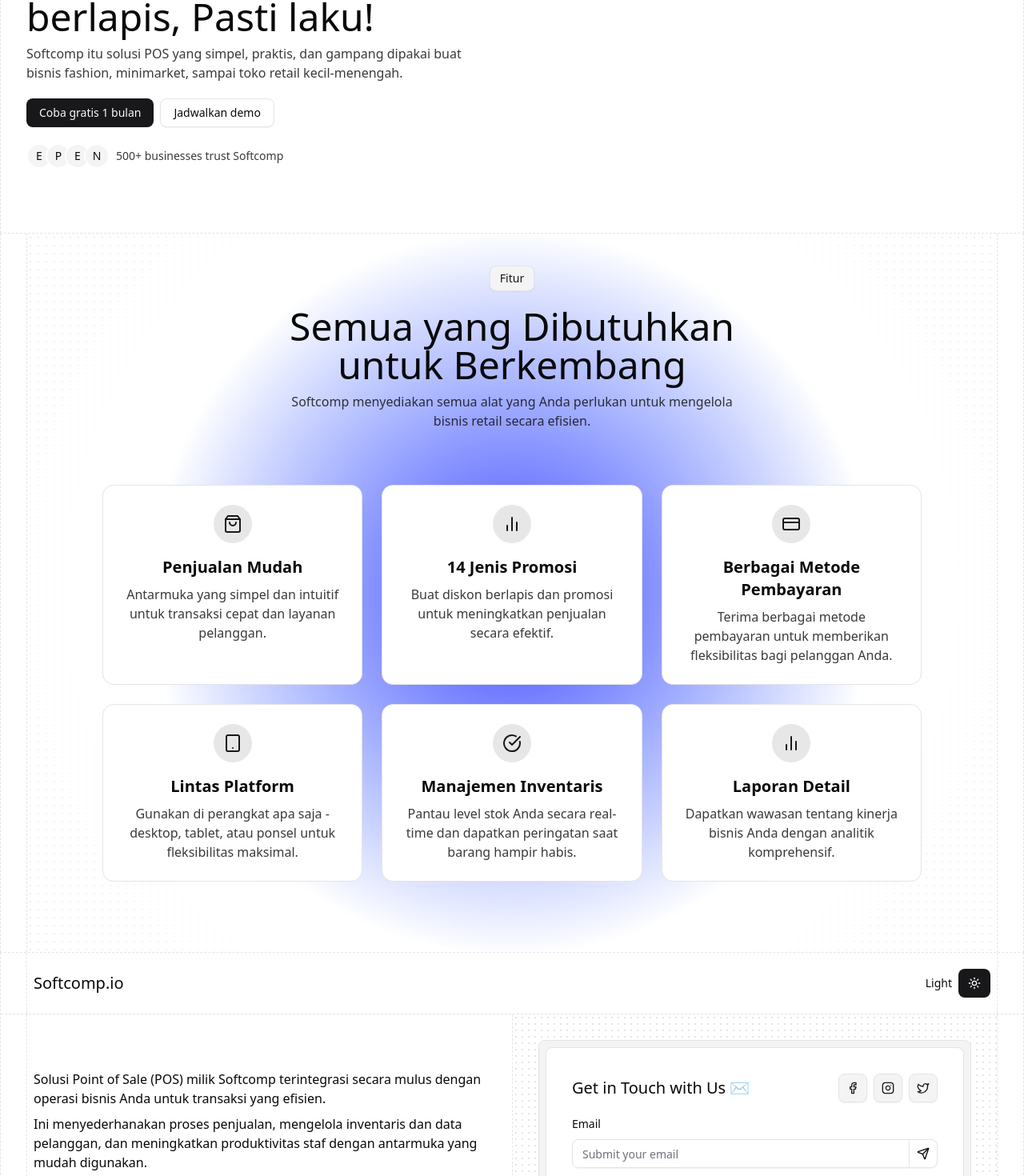
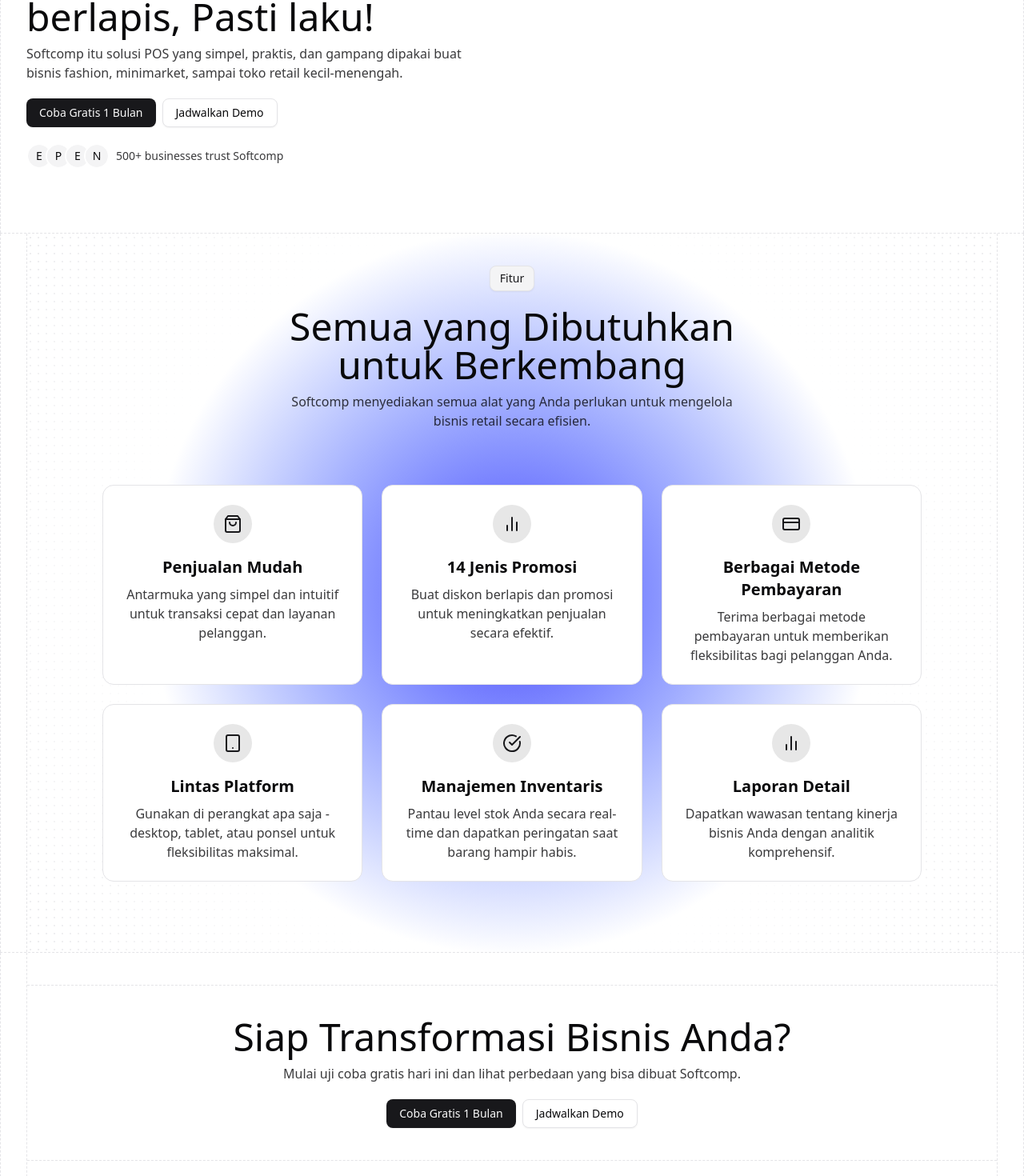
Before and after one commit to epenflow/rd_nx_softcomp, a Next.js app: page / in a window 1280 px wide. Shown: the part 180-1650 px from the top of the page at 80% size. Built offline with nearby package versions, Linux system fonts and the light colour scheme.

Commit message:
feat : - hero - demo

```diff
--- a/src/app/page.tsx
+++ b/src/app/page.tsx
@@ -1,3 +1,4 @@
+import Demo from '~/components/sections/demo';
 import Feature from '~/components/sections/feature';
 import Hero from '~/components/sections/hero';
 
@@ -6,6 +7,7 @@
     <>
       <Hero />
       <Feature />
+      <Demo />
     </>
   );
 }
--- a/src/components/sections/demo.tsx
+++ b/src/components/sections/demo.tsx
@@ -1,21 +1,25 @@
-import { cn } from '~/lib/utils';
 import Container, { InnerContainer } from '../layouts/container';
+import Button from '../ui/button';
+import { Block, Heading, Text } from '../ui/typography';
 
 const Demo = () => {
   return (
-    <Container>
+    <Container className="h-fit">
       <InnerContainer>
-        <div
-          className={cn(
-            'w-full border-x border-dashed h-full bg-card py-8 px-2',
-            'flex flex-col gap-2 justify-center items-center'
-          )}>
-          <h1>Gratis Coba POS 1 Bulan</h1>
-          <p>
-            Mulai hanya dengan Rp150.000 per bulan setelahnya, Anda bisa
-            menikmati semua fitur lengkap POS untuk meningkatkan efisiensi dan
-            kemudahan bisnis Anda!
-          </p>
+        <div className="text-center w-full max-w-none border-x border-dashed py-10">
+          <div className="border-y border-dashed max-w-none w-full py-10 space-y-5 px-2">
+            <Block className="max-w-none">
+              <Heading>Siap Transformasi Bisnis Anda?</Heading>
+              <Text>
+                Mulai uji coba gratis hari ini dan lihat perbedaan yang bisa
+                dibuat Softcomp.
+              </Text>
+            </Block>
+            <div className="space-x-2">
+              <Button>Coba Gratis 1 Bulan</Button>
+              <Button variant="outline">Jadwalkan Demo</Button>
+            </div>
+          </div>
         </div>
       </InnerContainer>
     </Container>
--- a/src/components/sections/hero.tsx
+++ b/src/components/sections/hero.tsx
@@ -16,8 +16,8 @@
           </Text>
         </Block>
         <div className="space-x-2">
-          <Button>Coba gratis 1 bulan</Button>
-          <Button variant={'outline'}>Jadwalkan demo</Button>
+          <Button>Coba Gratis 1 Bulan</Button>
+          <Button variant="outline">Jadwalkan Demo</Button>
         </div>
         <div className="flex items-center gap-2 text-sm">
           <div className="flex -space-x-2">
```
